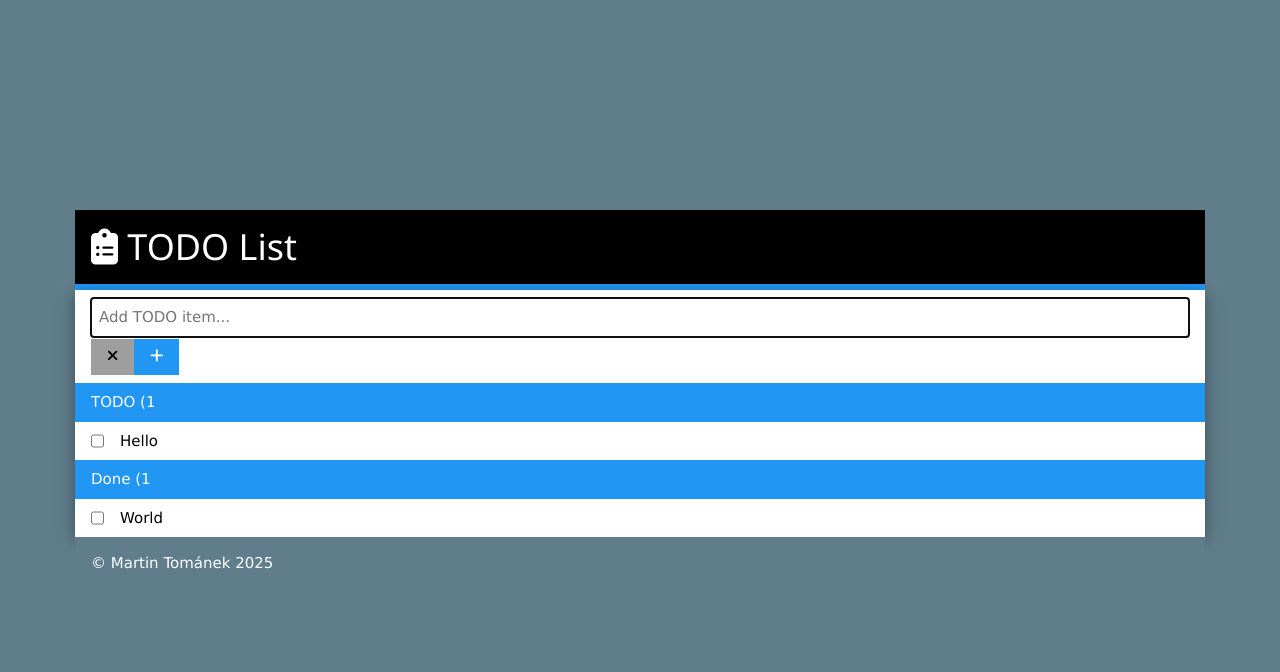
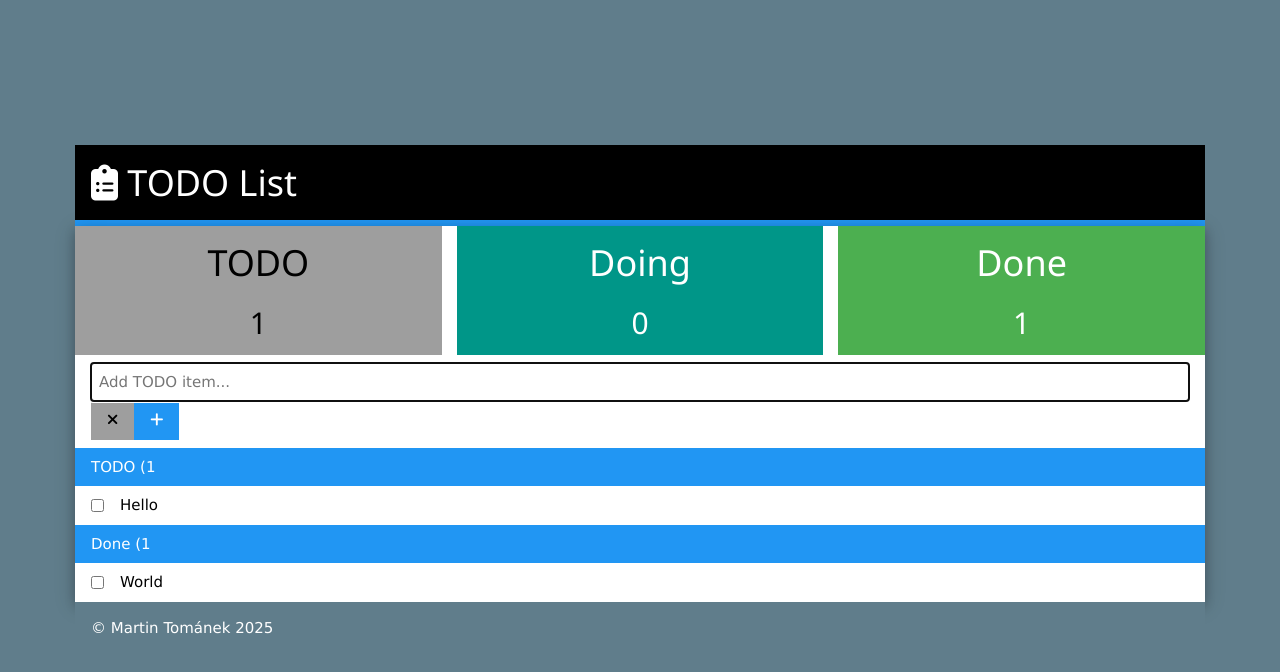
Before and after one commit to Finishxx/todo, a Vue app in the folder frontend/: page / in a window 1280 px wide. Shown: the top 672 px of the page. Built offline with nearby package versions, Linux system fonts and the light colour scheme.

Commit message:
Add TodoSummary and change TodoEntryStatus to a more reasonable enum

```diff
--- a/frontend/src/components/TodoApp.vue
+++ b/frontend/src/components/TodoApp.vue
@@ -1,6 +1,7 @@
 <script setup lang="ts">
 import { computed, type Ref, ref } from "vue"
 import { type TodoEntry, TodoEntryStatus } from "@/model/TodoEntry.ts"
+import TodoSummary from "@/components/todo/TodoSummary.vue"
 
 const newTodoText: Ref<string> = ref("")
 const entries: Ref<TodoEntry[]> = ref([
@@ -32,7 +33,7 @@ function addTodo(): void {
 
 <template>
   <div class="todo-container w3-white w3-card-4">
-    <!-- Header -->
+    <TodoSummary :entries="entries" />
 
     <!-- Input -->
     <div class="w3-container 3-light-gray w3-padding">
--- a/frontend/src/components/todo/TodoInfo.vue
+++ /dev/null
@@ -1,5 +0,0 @@
-<script setup lang="ts"></script>
-
-<template></template>
-
-<style scoped></style>
--- /dev/null
+++ b/frontend/src/components/todo/TodoSummary.vue
@@ -0,0 +1,45 @@
+<script setup lang="ts">
+import { type TodoEntry, TodoEntryStatus } from "@/model/TodoEntry.ts"
+import { computed, type ComputedRef } from "vue"
+
+interface Props {
+  entries: TodoEntry[]
+}
+
+const { entries } = defineProps<Props>()
+
+const statusToCount: ComputedRef<Map<TodoEntryStatus, number>> = computed(
+  () =>
+    new Map(
+      Object.values(TodoEntryStatus).map(status => {
+        const count = entries.filter(entry => entry.status == status).length
+        return [status, count]
+      }),
+    ),
+)
+</script>
+
+<template>
+  <div class="summary-wrapper">
+    <div class="w3-gray w3-center">
+      <h1>TODO</h1>
+      <h2>{{ statusToCount.get(TodoEntryStatus.TODO) }}</h2>
+    </div>
+    <div class="w3-teal w3-center">
+      <h1>Doing</h1>
+      <h2>{{ statusToCount.get(TodoEntryStatus.DOING) }}</h2>
+    </div>
+    <div class="w3-green w3-center">
+      <h1>Done</h1>
+      <h2>{{ statusToCount.get(TodoEntryStatus.DONE) }}</h2>
+    </div>
+  </div>
+</template>
+
+<style scoped>
+.summary-wrapper {
+  display: grid;
+  grid-template-columns: repeat(3, 1fr);
+  gap: 1rem;
+}
+</style>
--- a/frontend/src/model/TodoEntry.ts
+++ b/frontend/src/model/TodoEntry.ts
@@ -5,6 +5,7 @@ export interface TodoEntry {
 }
 
 export enum TodoEntryStatus {
-  TODO,
-  DONE,
+  TODO = "TODO",
+  DOING = "DOING",
+  DONE = "DONE",
 }
--- /dev/null
+++ b/frontend/src/service/TodoService.ts
@@ -0,0 +1 @@
+const TodoService = {}
```
